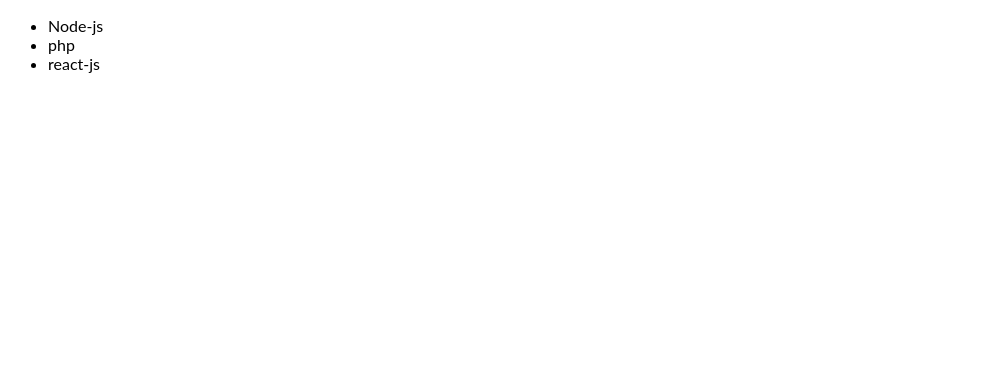
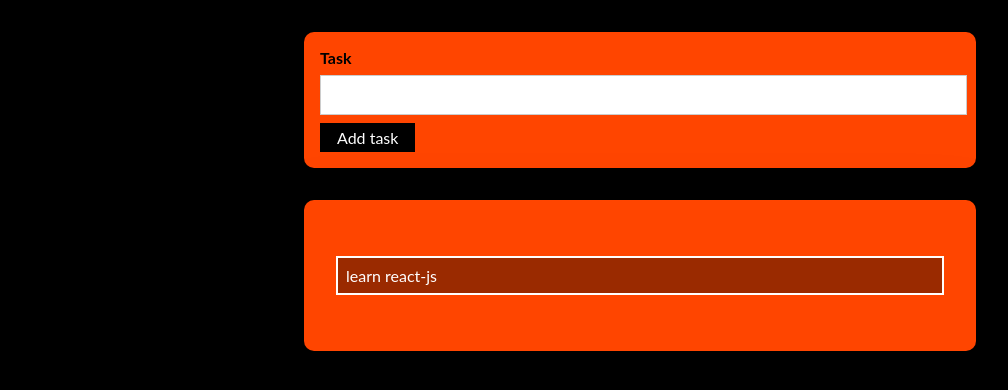
Before and after one commit to MwauStephen/To-do-list, a React (Create React App) app: page / in a window 1280 px wide. Shown: the top 390 px of the page, without its empty margins (0-1008 px from the left). Built offline with nearby package versions, Linux system fonts and the light colour scheme.

Commit message:
finished  the first part

```diff
--- a/src/App.js
+++ b/src/App.js
@@ -1,8 +1,10 @@
+import NewTodo from "./Components/NewTodo";
 import Todo from "./Components/Todo";
 
 const App = () => {
   return (
     <div>
+      <NewTodo />
       <Todo />
     </div>
   );
--- /dev/null
+++ b/src/Components/NewTodo.module.css
@@ -0,0 +1,44 @@
+.form {
+  margin: 2rem auto;
+  padding: 1rem;
+  width: 90%;
+  max-width: 40rem;
+}
+
+.form label {
+  display: block;
+  font-weight: bold;
+  margin-bottom: 0.5rem;
+  font-size: 1rem;
+}
+
+.form input {
+  font: inherit;
+  display: block;
+  width: 100%;
+  border: 1px solid #ccc;
+  padding: 0.6rem 0.15rem;
+  margin-bottom: 0.5rem;
+}
+
+.form input:focus {
+  outline: none;
+  border-color: #000;
+}
+.form button {
+  font: inherit;
+  border: 1px solid #000;
+  background: #000;
+  color: white;
+  padding: 0.25rem 1rem;
+  cursor: pointer;
+}
+.form button:hover,
+form button:active {
+  background: #8a3415;
+  border-color: #8a3415;
+}
+
+.button:focus {
+  outline: none;
+}
--- a/src/Components/Todo.js
+++ b/src/Components/Todo.js
@@ -1,15 +1,17 @@
 import React from "react";
 import TodoItem from "./TodoItem";
+import Card from "../UI/Card";
+import styles from "./Todo.module.css";
 
-const Todo = (props) => {
-  const items = ["Node-js", "php", "react-js"];
+const Todo = () => {
+  //   const items = ["Node-js", "php", "react-js"];
 
   return (
-    <ul>
-      {items.map((item) => {
-        return <TodoItem text={item} />;
-      })}
-    </ul>
+    <Card className={styles.task}>
+      <ul>
+        <TodoItem text="learn react-js" />
+      </ul>
+    </Card>
   );
 };
 
--- /dev/null
+++ b/src/Components/Todo.module.css
@@ -0,0 +1,10 @@
+.task {
+  margin: 2rem auto;
+  width: 90%;
+  max-width: 40rem;
+}
+
+.task ul {
+  list-style: none;
+  padding: 1rem;
+}
--- a/src/Components/TodoItem.js
+++ b/src/Components/TodoItem.js
@@ -1,7 +1,8 @@
 import React from "react";
+import styles from "./TodoItem.module.css";
 
 const TodoItem = (props) => {
-  return <li>{props.text}</li>;
+  return <li className={styles.li}>{props.text}</li>;
 };
 
 export default TodoItem;
--- /dev/null
+++ b/src/Components/TodoItem.module.css
@@ -0,0 +1,7 @@
+.li {
+  border: 2px solid #fff;
+  background-color: #00000065;
+  color: #fff;
+  margin: 0.5rem 0;
+  padding: 0.5rem;
+}
--- a/src/UI/Card.module.css
+++ b/src/UI/Card.module.css
@@ -2,4 +2,6 @@
   background-color: #ff4500;
   box-shadow: 0 1.5rem 4rem rgba(0, 0, 0, 0.4);
   border-radius: 10px;
+  /* max-width: 50%; */
+  padding: 1rem;
 }
--- a/src/index.css
+++ b/src/index.css
@@ -4,5 +4,6 @@ html {
 }
 
 body {
-  background-color: #fff;
+  background-color: #000;
+  margin: 2rem auto;
 }
```
